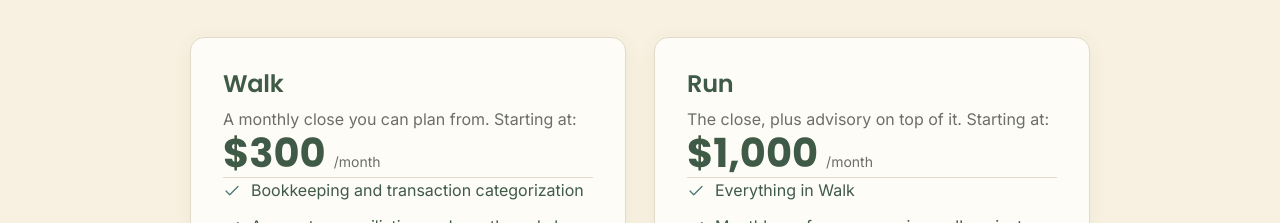
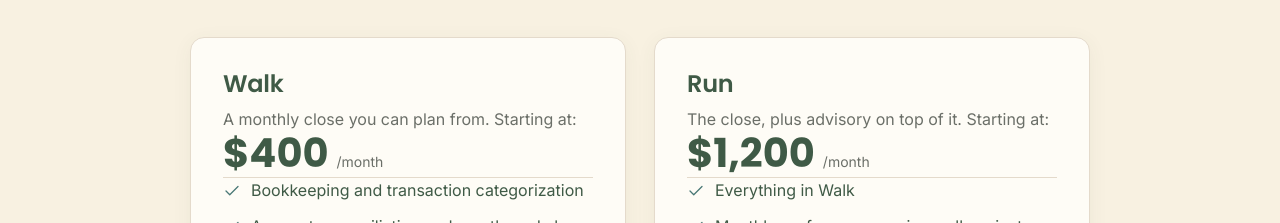
Before and after one commit to scottymichaelh/woodward-north-site, a React (Vite) app: page /#/ in a window 1280 px wide. Shown: the part 3400-3623 px from the top of the page. Built offline with nearby package versions, Linux system fonts and the light colour scheme.

Commit message:
Update Home.jsx
updated pricing for both tiers to $400 & $1200 respectively

```diff
--- a/src/pages/Home.jsx
+++ b/src/pages/Home.jsx
@@ -185,8 +185,8 @@ export default function Home() {
             </p>
           </div>
           <div className="wn-grid-2" style={{ marginTop: 48, maxWidth: 900, marginLeft: "auto", marginRight: "auto" }}>
-            <TierCard name="Walk" tagline="A monthly close you can plan from. Starting at:" price="$300" cadence="/month" features={walkFeatures} ctaLabel="Start with Walk" ctaTo="/contact" />
-            <TierCard name="Run" tagline="The close, plus advisory on top of it. Starting at:" price="$1,000" cadence="/month" features={runFeatures} ctaLabel="Talk about Run" ctaTo="/contact" />
+            <TierCard name="Walk" tagline="A monthly close you can plan from. Starting at:" price="$400" cadence="/month" features={walkFeatures} ctaLabel="Start with Walk" ctaTo="/contact" />
+            <TierCard name="Run" tagline="The close, plus advisory on top of it. Starting at:" price="$1,200" cadence="/month" features={runFeatures} ctaLabel="Talk about Run" ctaTo="/contact" />
           </div>
           <p style={{ textAlign: "center", font: "400 14px/1.6 Inter,sans-serif", color: "var(--wn-text-muted)", marginTop: 24 }}>
             Catch-up work and ETA diligence engagements are scoped and quoted separately.
```
